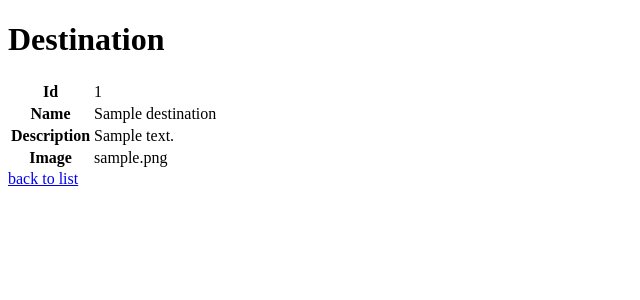
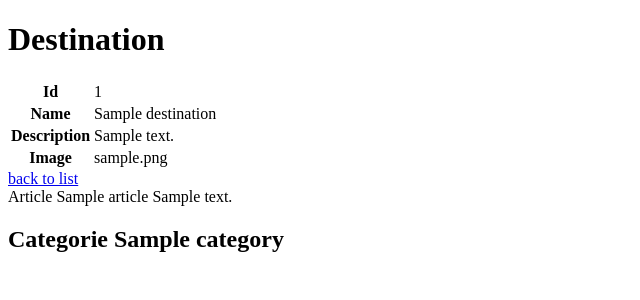
Before and after one commit to abirJmail/blogCampers, a Symfony app: template templates/destination/show.html.twig in a window 1280 px wide. Shown: the top 300 px of the page, without its empty margins (0-640 px from the left). Run offline with Twig, Linux system fonts and the light colour scheme; the template is opened without the code that fills it: most values are stand-ins (such as "Sample title", 1, 10 or a date in 2020); some libraries are stand-ins or nearby versions.

Commit message:
destination category and article filtration

```diff
--- a/src/Controller/CategoryController.php
+++ b/src/Controller/CategoryController.php
@@ -46,11 +46,14 @@ class CategoryController extends AbstractController
     public function show(Category $category): Response
     {
         $articles = $category->getArticles();
+        $destinations = $category->getDestination();
         return $this->render('category/show.html.twig', [
             'category' => $category,
             'articles' => $articles,
+            'destinations' => $destinations,
         ]);
     }
+
 
     // #[Route('/{id}/edit', name: 'app_category_edit', methods: ['GET', 'POST'])]
     // public function edit(Request $request, Category $category, EntityManagerInterface $entityManager): Response
--- a/src/Controller/DestinationController.php
+++ b/src/Controller/DestinationController.php
@@ -45,10 +45,15 @@ class DestinationController extends AbstractController
     #[Route('/{id}', name: 'app_destination_show', methods: ['GET'])]
     public function show(Destination $destination): Response
     {
+        $articles = $destination->getArticles();
+        $categories = $destination->getCategories();
         return $this->render('destination/show.html.twig', [
             'destination' => $destination,
+            'articles' => $articles,
+            'categories' =>$categories,
         ]);
     }
+
 
     // #[Route('/{id}/edit', name: 'app_destination_edit', methods: ['GET', 'POST'])]
     // public function edit(Request $request, Destination $destination, EntityManagerInterface $entityManager): Response
--- a/templates/category/show.html.twig
+++ b/templates/category/show.html.twig
@@ -36,4 +36,10 @@
         <div>Article {{article.title}} {{article.content}}</div>
     {% endfor %}
     </div>
+
+        <div>
+    {% for destination in destinations %}
+        <h2>destination {{destination.name}}</h2>
+    {% endfor %}
+    </div>
 {% endblock %}
--- a/templates/destination/show.html.twig
+++ b/templates/destination/show.html.twig
@@ -31,4 +31,14 @@
     <a href="{{ path('app_destination_edit', {'id': destination.id}) }}">edit</a> #}
 
     {# {{ include('destination/_delete_form.html.twig') }} #}
+    <div>
+    {% for article in articles %}
+        <div>Article {{article.title}} {{article.content}}</div>
+    {% endfor %}
+    </div>
+    <div>
+    {% for categorie in categories %}
+        <h2>Categorie {{categorie.name}}</h2>
+    {% endfor %}
+    </div>
 {% endblock %}
```
